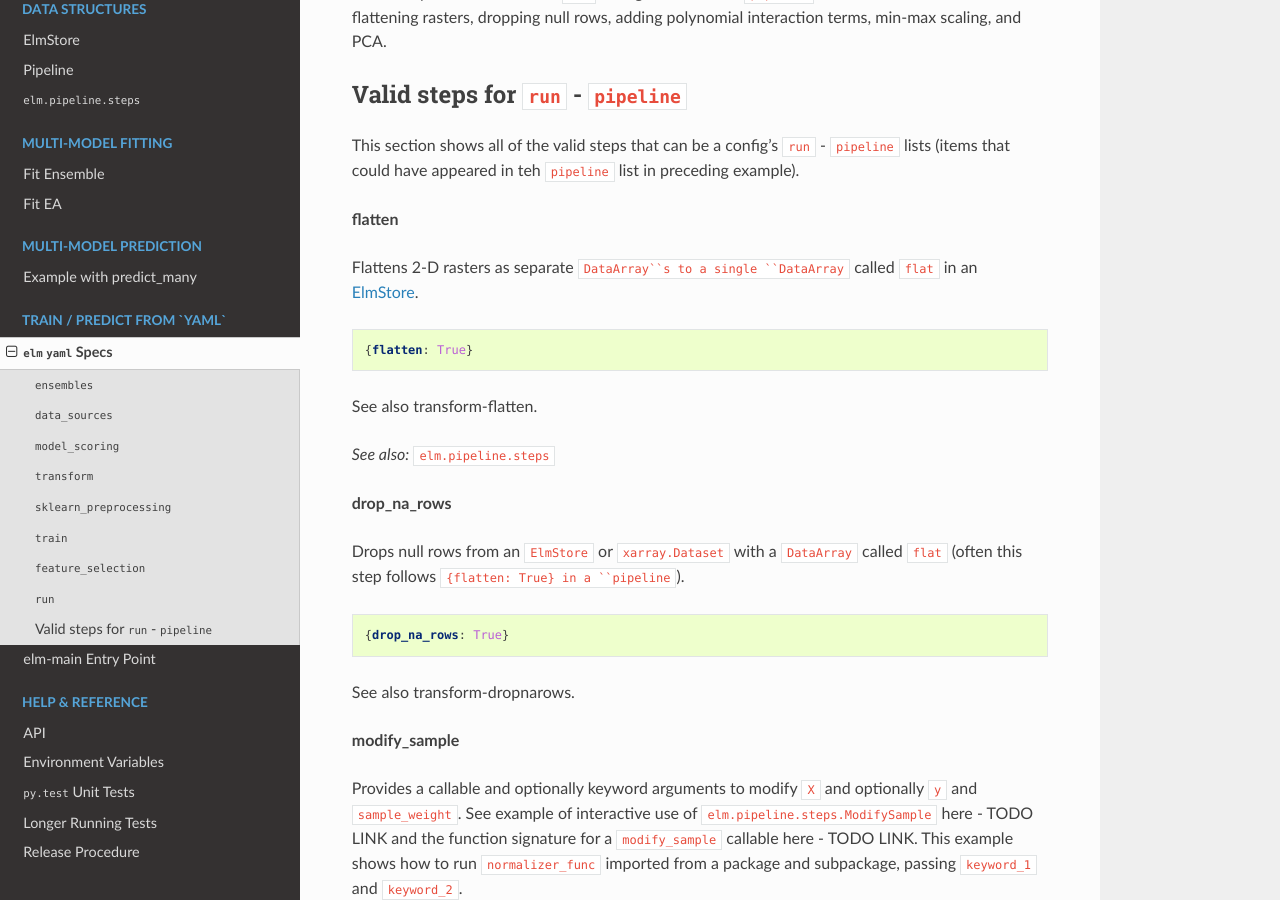
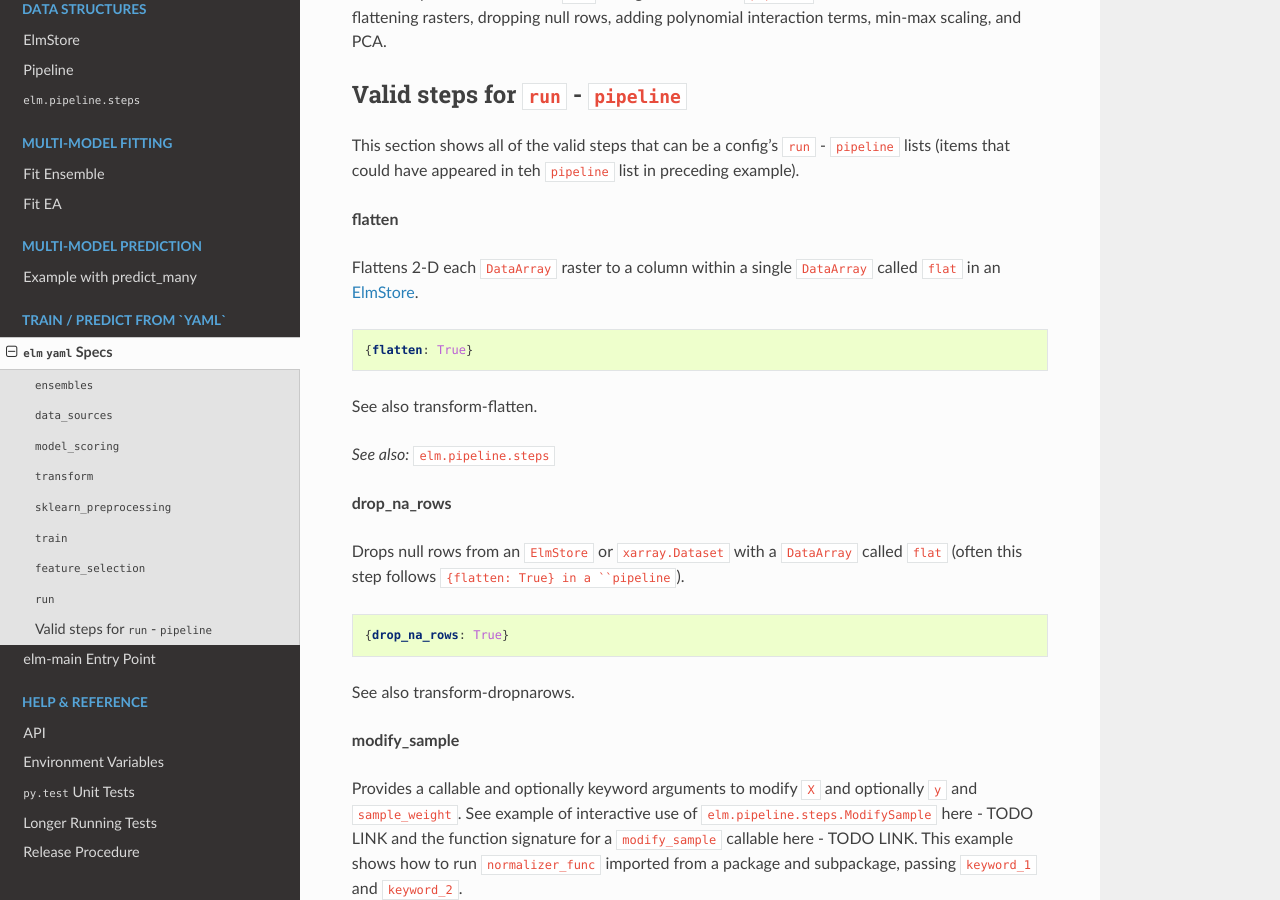
Before and after one commit to ContinuumIO/elm, a Sphinx documentation site: the page built from docs/source/config-examples.rst, in a window 1280 px wide and 900 px high, scrolled down 4054 px. Built offline with Sphinx 7.4.7 and the Read the Docs theme 2.0.0, drawn with Linux system fonts in a browser that asks for light colours; pages that are not in the unit, such as notebooks, are missing from menus; cross-references to code outside the pages are shown as plain code; some of the changed text lies outside the part shown.

Commit message:
remove some formatting bugs

```diff
--- a/docs/source/config-examples.rst
+++ b/docs/source/config-examples.rst
@@ -32,7 +32,7 @@ The ``ensembles`` section creates named dicts of keyword arguments to :doc:`fit_
 ``data_sources``
 ----------------
 
-The dicts in ``data_sources`` create named ``sampler``s with their keyword arguments.
+The dicts in ``data_sources`` create a named ``sampler`` with their keyword arguments.
 
 In the config, ``args_list`` can be a callable.  In this case, it is ``iter_files_recursively`` a function which takes ``top_dir`` and ``file_pattern`` as arguments.  The filenames returned by ``iter_files_recursively`` will be filtered by ``example_meta_is_day`` an example function for detecting whether a satellite data file is night or day based on its metadata.  If ``args_list`` is callable, it should take a variable number of keyword arguments (``**kwargs``).
 
@@ -176,7 +176,7 @@ This section shows all of the valid steps that can be a config's ``run`` - ``pip
 
 **flatten**
 
-Flattens 2-D rasters as separate ``DataArray``s to a single ``DataArray`` called ``flat`` in an :doc:`ElmStore<elm-store>`.
+Flattens 2-D each ``DataArray`` raster to a column within a single ``DataArray`` called ``flat`` in an :doc:`ElmStore<elm-store>`.
 
 .. code-block:: yaml
 
--- a/docs/source/predict-many.rst
+++ b/docs/source/predict-many.rst
@@ -78,7 +78,7 @@ See also ``ensemble_kwargs`` in :ref:`controlling-ensemble`.
 Define a ``sampler``
 -------------------------------------------------
 
-The following lines of code use the synthetic data helper ``make_blobs`` from ``sklearn.datasets`` to create an ``ElmStore`` with 5 bands (``DataArray``s)
+The following lines of code use the synthetic data helper ``make_blobs`` from ``sklearn.datasets`` to create an ``ElmStore`` with 5 bands (each band is a ``DataArray`` )
 
 .. code-block:: python
 
```
Also changed, not shown: other parts of docs/source/predict-many.rst (+1 -1 lines), docs/source/elm-store.rst (+4 -4 lines).
